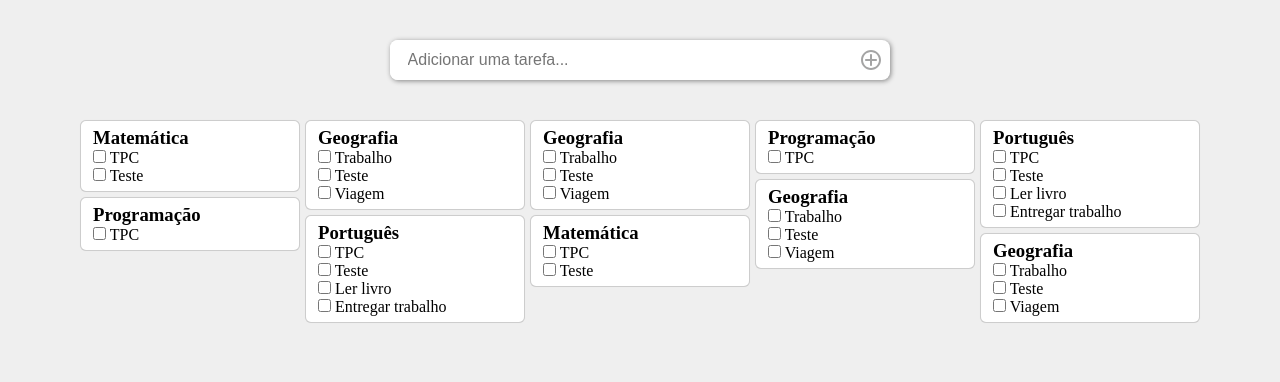
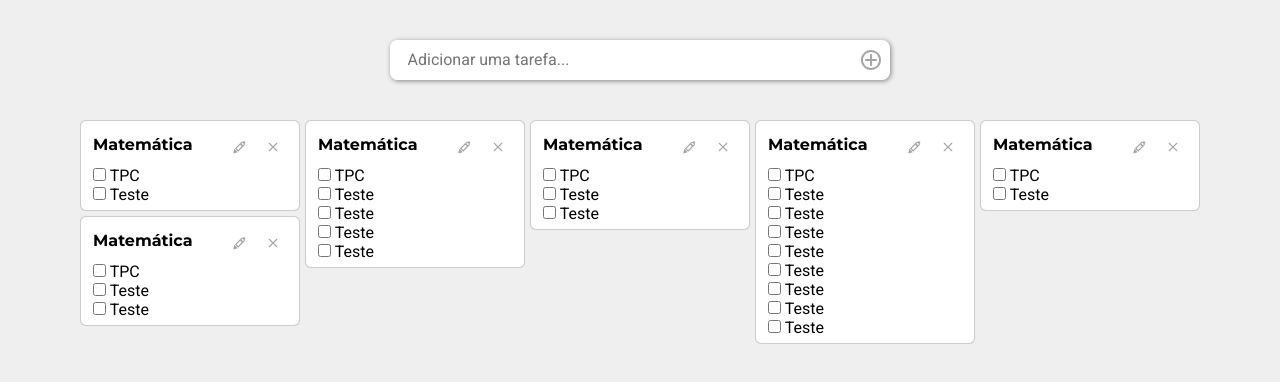
Before and after one commit to pramadureira/todo-list, a plain HTML site: page index.html in a window 1280 px wide. Drawn offline with Linux system fonts and the light colour scheme.

Commit message:
update style

```diff
--- a/index.html
+++ b/index.html
@@ -20,7 +20,17 @@
 
         <section class="box-list">
 			<div class="box">
+                    <div class="box-menu">
                         <h3>Matemática</h3>
+                        <div class="buttons">
+                            <button id="edit-box-button">
+                                <img src="images/icon-pen.svg" alt="Add a task box">
+                            </button>
+                            <button id="del-box-button">
+                                <img src="images/icon-close.svg" alt="Add a task box">
+                            </button>
+                        </div>
+                    </div>
                     <label>
                         <input type="checkbox" name="c" id="c">
                         TPC
@@ -32,31 +42,17 @@
                     </label>
             </div>
             <div class="box">
-                <h3>Programação</h3>
-                <label>
-                    <input type="checkbox" name="c" id="c">
-                    TPC
-                </label>
+                <div class="box-menu">
+                    <h3>Matemática</h3>
+                    <div class="buttons">
+                        <button id="edit-box-button">
+                            <img src="images/icon-pen.svg" alt="Add a task box">
+                        </button>
+                        <button id="del-box-button">
+                            <img src="images/icon-close.svg" alt="Add a task box">
+                        </button>
                     </div>
-            <div class="box">
-                <h3>Geografia</h3>
-                <label>
-                    <input type="checkbox" name="c" id="c">
-                    Trabalho
-                </label>
-                <br>
-                <label>
-                    <input type="checkbox" name="c" id="c">
-                    Teste
-                </label>
-                <br>
-                <label>
-                    <input type="checkbox" name="c" id="c">
-                    Viagem
-                </label>
                 </div>
-            <div class="box">
-                <h3>Português</h3>
                 <label>
                     <input type="checkbox" name="c" id="c">
                     TPC
@@ -69,70 +65,21 @@
                 <br>
                 <label>
                     <input type="checkbox" name="c" id="c">
-                    Ler livro
-                </label>
-                <br>
-                <label>
-                    <input type="checkbox" name="c" id="c">
-                    Entregar trabalho
-                </label>
-            </div>
-            <div class="box">
-                <h3>Geografia</h3>
-                <label>
-                    <input type="checkbox" name="c" id="c">
-                    Trabalho
-                </label>
-                <br>
-                <label>
-                    <input type="checkbox" name="c" id="c">
-                    Teste
-                </label>
-                <br>
-                <label>
-                    <input type="checkbox" name="c" id="c">
-                    Viagem
-                </label>
-            </div>
-
-            <div class="box">
-                <h3>Matemática</h3>
-                <label>
-                    <input type="checkbox" name="c" id="c">
-                    TPC
-                </label>
-                <br>
-                <label>
-                    <input type="checkbox" name="c" id="c">
                     Teste
                 </label>
         </div>
         <div class="box">
-            <h3>Programação</h3>
-            <label>
-                <input type="checkbox" name="c" id="c">
-                TPC
-            </label>
+            <div class="box-menu">
+                <h3>Matemática</h3>
+                <div class="buttons">
+                    <button id="edit-box-button">
+                        <img src="images/icon-pen.svg" alt="Add a task box">
+                    </button>
+                    <button id="del-box-button">
+                        <img src="images/icon-close.svg" alt="Add a task box">
+                    </button>
                 </div>
-        <div class="box">
-            <h3>Geografia</h3>
-            <label>
-                <input type="checkbox" name="c" id="c">
-                Trabalho
-            </label>
-            <br>
-            <label>
-                <input type="checkbox" name="c" id="c">
-                Teste
-            </label>
-            <br>
-            <label>
-                <input type="checkbox" name="c" id="c">
-                Viagem
-            </label>
             </div>
-        <div class="box">
-            <h3>Português</h3>
             <label>
                 <input type="checkbox" name="c" id="c">
                 TPC
@@ -145,19 +92,7 @@
                 <br>
                 <label>
                     <input type="checkbox" name="c" id="c">
-                Ler livro
-            </label>
-            <br>
-            <label>
-                <input type="checkbox" name="c" id="c">
-                Entregar trabalho
-            </label>
-        </div>
-        <div class="box">
-            <h3>Geografia</h3>
-            <label>
-                <input type="checkbox" name="c" id="c">
-                Trabalho
+                    Teste
                 </label>
                 <br>
                 <label>
@@ -167,7 +102,113 @@
             <br>
             <label>
                 <input type="checkbox" name="c" id="c">
-                Viagem
+                Teste
+            </label>
+    </div>
+    <div class="box">
+        <div class="box-menu">
+            <h3>Matemática</h3>
+            <div class="buttons">
+                <button id="edit-box-button">
+                    <img src="images/icon-pen.svg" alt="Add a task box">
+                </button>
+                <button id="del-box-button">
+                    <img src="images/icon-close.svg" alt="Add a task box">
+                </button>
+            </div>
+        </div>
+        <label>
+            <input type="checkbox" name="c" id="c">
+            TPC
+        </label>
+        <br>
+        <label>
+            <input type="checkbox" name="c" id="c">
+            Teste
+        </label>
+        <br>
+                <label>
+                    <input type="checkbox" name="c" id="c">
+                    Teste
+                </label>
+</div>
+<div class="box">
+    <div class="box-menu">
+        <h3>Matemática</h3>
+        <div class="buttons">
+            <button id="edit-box-button">
+                <img src="images/icon-pen.svg" alt="Add a task box">
+            </button>
+            <button id="del-box-button">
+                <img src="images/icon-close.svg" alt="Add a task box">
+            </button>
+        </div>
+    </div>
+    <label>
+        <input type="checkbox" name="c" id="c">
+        TPC
+    </label>
+    <br>
+    <label>
+        <input type="checkbox" name="c" id="c">
+        Teste
+    </label>
+    <br>
+                <label>
+                    <input type="checkbox" name="c" id="c">
+                    Teste
+                </label>
+                <br>
+                <label>
+                    <input type="checkbox" name="c" id="c">
+                    Teste
+                </label>
+                <br>
+                <label>
+                    <input type="checkbox" name="c" id="c">
+                    Teste
+                </label>
+                <br>
+                <label>
+                    <input type="checkbox" name="c" id="c">
+                    Teste
+                </label>
+                <br>
+                <label>
+                    <input type="checkbox" name="c" id="c">
+                    Teste
+                </label>
+                <br>
+                <label>
+                    <input type="checkbox" name="c" id="c">
+                    Teste
+                </label>
+                <br>
+                <label>
+                    <input type="checkbox" name="c" id="c">
+                    Teste
+                </label>
+</div>
+<div class="box">
+    <div class="box-menu">
+        <h3>Matemática</h3>
+        <div class="buttons">
+            <button id="edit-box-button">
+                <img src="images/icon-pen.svg" alt="Add a task box">
+            </button>
+            <button id="del-box-button">
+                <img src="images/icon-close.svg" alt="Add a task box">
+            </button>
+        </div>
+    </div>
+    <label>
+        <input type="checkbox" name="c" id="c">
+        TPC
+    </label>
+    <br>
+    <label>
+        <input type="checkbox" name="c" id="c">
+        Teste
     </label>
 </div>
 
--- a/style.css
+++ b/style.css
@@ -1,9 +1,14 @@
 @charset "UTF-8";
+@import url('https://fonts.googleapis.com/css2?family=Roboto:ital,wght@0,100;0,300;0,400;0,500;0,700;0,900;1,100;1,300;1,400;1,500;1,700;1,900&display=swap');
+@import url('https://fonts.googleapis.com/css2?family=Montserrat:ital,wght@0,100;0,200;0,300;0,400;0,500;0,600;0,700;0,800;0,900;1,100;1,200;1,300;1,400;1,500;1,600;1,700;1,800;1,900&family=Roboto:ital,wght@0,100;0,300;0,400;0,500;0,700;0,900;1,100;1,300;1,400;1,500;1,700;1,900&display=swap');
+
+
 
 * {
     padding: 0px;
     margin: 0px;
     box-sizing: border-box;
+    font-family: 'Roboto', sans-serif;
 }
 
 body {
@@ -72,6 +77,7 @@ button#add-box-button > img:hover {
     border-radius: 50%;
     opacity: 1;
     background-color: rgba(95,99,104,0.157);
+    cursor: pointer;
 }
 
 .box-list {
@@ -91,6 +97,50 @@ button#add-box-button > img:hover {
     text-align: left;
     overflow: hidden;
     break-inside: avoid;
+}
+
+.box-list .box h3 {
+    font-family: 'Montserrat', sans-serif;
+    padding-bottom: 5px;
+    font-size: 16px;
+}
+
+.box-menu {
+    display: flex;
+    justify-content: space-between;
+    align-items: center;
+}
+
+button#edit-box-button, button#del-box-button  {
+    padding-top: 5px;
+    border-radius: 50%;
+    width: 30px;
+    height: 30px;
+
+    background-color: white;
+    border: none;
+    margin: 0px;
+}
+
+button#edit-box-button > img, button#del-box-button > img {
+    width: 30px;
+    height: 30px;
+    padding: 8px;
+    margin: 0px 1px;
+    color: rgb(55, 0, 255);
+    opacity: 0.50;
+    filter: invert(25%) sepia(7%) saturate(19%) hue-rotate(314deg) brightness(100%) contrast(82%);
+}
+
+button#edit-box-button > img:hover, button#del-box-button > img:hover {
+    width: 30px;
+    height: 30px;
+    padding: 8px;
+    margin: 0px 1px;
+    border-radius: 50%;
+    opacity: 1;
+    background-color: rgba(95,99,104,0.157);
+    cursor: pointer;
 }
 
 @media (max-width: 1125px) {
@@ -124,4 +174,16 @@ button#add-box-button > img:hover {
         margin: 0px  auto 5px auto;
         width: 95vw;
     }
+
+    .box-list .box h3 {
+        font-size: 1.2em;
+    }
+
+    .box-list .box input[type="checkbox"] {
+        width: px;
+    }
+
+    .box-list .box label {
+        font-size: 1.4em;
+    }
 }
```
Also changed, not shown: images/icon-close.svg (added), images/icon-pen.svg (added). Lines whose indentation alone changed are shown as unchanged.
